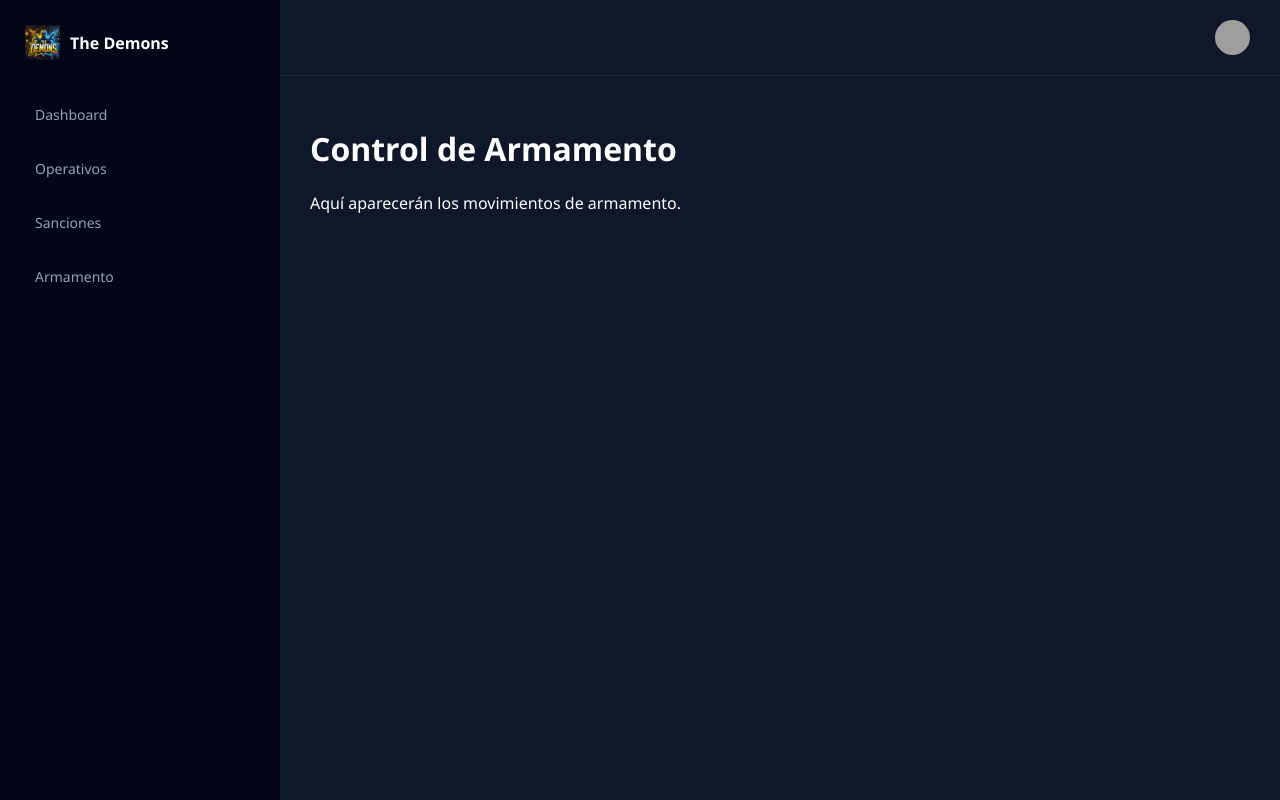
After one commit to Javimoa95/bot-operativos, a FastAPI app: template web/templates/armamento.html in a window 1280 px wide. The commit adds this page. Run offline with FastAPI, Linux system fonts and the light colour scheme; the template is opened without the code that fills it, so the values that code supplies are empty; parts of the project's set-up code (start-up, migrations or seed data) failed here and were passed over; grey boxes are pictures that could not be loaded.

Commit message:
Add sidebar layout and separate pages for dashboard, operativos, sanciones and armamento

```diff
--- a/web/app.py
+++ b/web/app.py
@@ -143,3 +143,44 @@ async def dashboard(request: Request):
             "ranking": ranking
         }
     )
+
+@app.get("/operativos", response_class=HTMLResponse)
+async def operativos(request: Request):
+
+    user = request.session.get("user")
+
+    if not user:
+        return RedirectResponse("/")
+
+    return templates.TemplateResponse(
+        "operativos.html",
+        {"request": request, "user": user}
+    )
+
+
+@app.get("/sanciones", response_class=HTMLResponse)
+async def sanciones(request: Request):
+
+    user = request.session.get("user")
+
+    if not user:
+        return RedirectResponse("/")
+
+    return templates.TemplateResponse(
+        "sanciones.html",
+        {"request": request, "user": user}
+    )
+
+
+@app.get("/armamento", response_class=HTMLResponse)
+async def armamento(request: Request):
+
+    user = request.session.get("user")
+
+    if not user:
+        return RedirectResponse("/")
+
+    return templates.TemplateResponse(
+        "armamento.html",
+        {"request": request, "user": user}
+    )
--- a/web/static/css/dashboard.css
+++ b/web/static/css/dashboard.css
@@ -147,3 +147,72 @@ color:#bbf7d0;
 opacity:0.7;
 font-size:13px;
 }
+
+/* layout */
+
+.layout{
+display:flex;
+min-height:100vh;
+}
+
+.sidebar{
+width:230px;
+background:#020617;
+padding:25px;
+display:flex;
+flex-direction:column;
+gap:15px;
+}
+
+.sidebar-logo{
+display:flex;
+align-items:center;
+gap:10px;
+font-weight:700;
+margin-bottom:20px;
+}
+
+.sidebar-logo img{
+height:35px;
+}
+
+.sidebar a{
+text-decoration:none;
+color:#94a3b8;
+padding:10px;
+border-radius:6px;
+font-size:14px;
+}
+
+.sidebar a:hover{
+background:#1e293b;
+color:white;
+}
+
+.main{
+flex:1;
+background:#0f172a;
+}
+
+.topbar{
+display:flex;
+justify-content:flex-end;
+padding:20px;
+border-bottom:1px solid #1e293b;
+}
+
+.topbar-user{
+display:flex;
+align-items:center;
+gap:10px;
+}
+
+.topbar-user img{
+width:35px;
+height:35px;
+border-radius:50%;
+}
+
+.content{
+padding:30px;
+}
--- /dev/null
+++ b/web/templates/armamento.html
@@ -0,0 +1,9 @@
+{% extends "base.html" %}
+
+{% block content %}
+
+<h1>Control de Armamento</h1>
+
+<p>Aquí aparecerán los movimientos de armamento.</p>
+
+{% endblock %}
--- /dev/null
+++ b/web/templates/base.html
@@ -0,0 +1,64 @@
+<!DOCTYPE html>
+<html>
+<head>
+
+<meta charset="UTF-8">
+<title>The Demons Panel</title>
+
+<link rel="stylesheet" href="/static/css/dashboard.css">
+
+</head>
+
+<body>
+
+<div class="layout">
+
+<!-- SIDEBAR -->
+
+<div class="sidebar">
+
+<div class="sidebar-logo">
+
+<img src="/static/images/logo_td.webp">
+
+<span>The Demons</span>
+
+</div>
+
+<a href="/dashboard">Dashboard</a>
+<a href="/operativos">Operativos</a>
+<a href="/sanciones">Sanciones</a>
+<a href="/armamento">Armamento</a>
+
+</div>
+
+
+<!-- CONTENIDO -->
+
+<div class="main">
+
+<div class="topbar">
+
+<div class="topbar-user">
+
+<img src="https://cdn.discordapp.com/avatars/{{user.id}}/{{user.avatar}}.png">
+
+<span>{{user.username}}</span>
+
+</div>
+
+</div>
+
+
+<div class="content">
+
+{% block content %}{% endblock %}
+
+</div>
+
+</div>
+
+</div>
+
+</body>
+</html>
```
Also changed, not shown: web/templates/dashboard.html (+16 -122 lines), web/templates/operativos.html (added, +9 -0 lines), web/templates/sanciones.html (added, +9 -0 lines).
